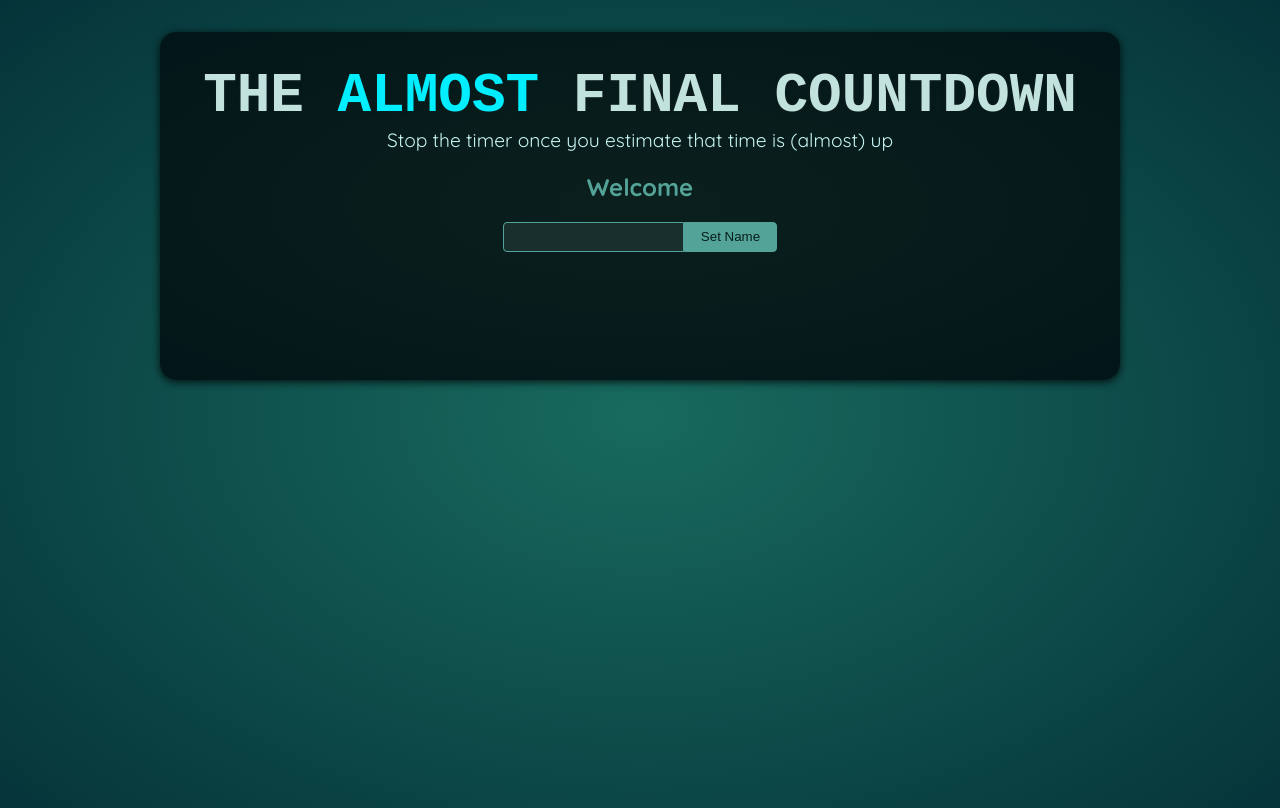
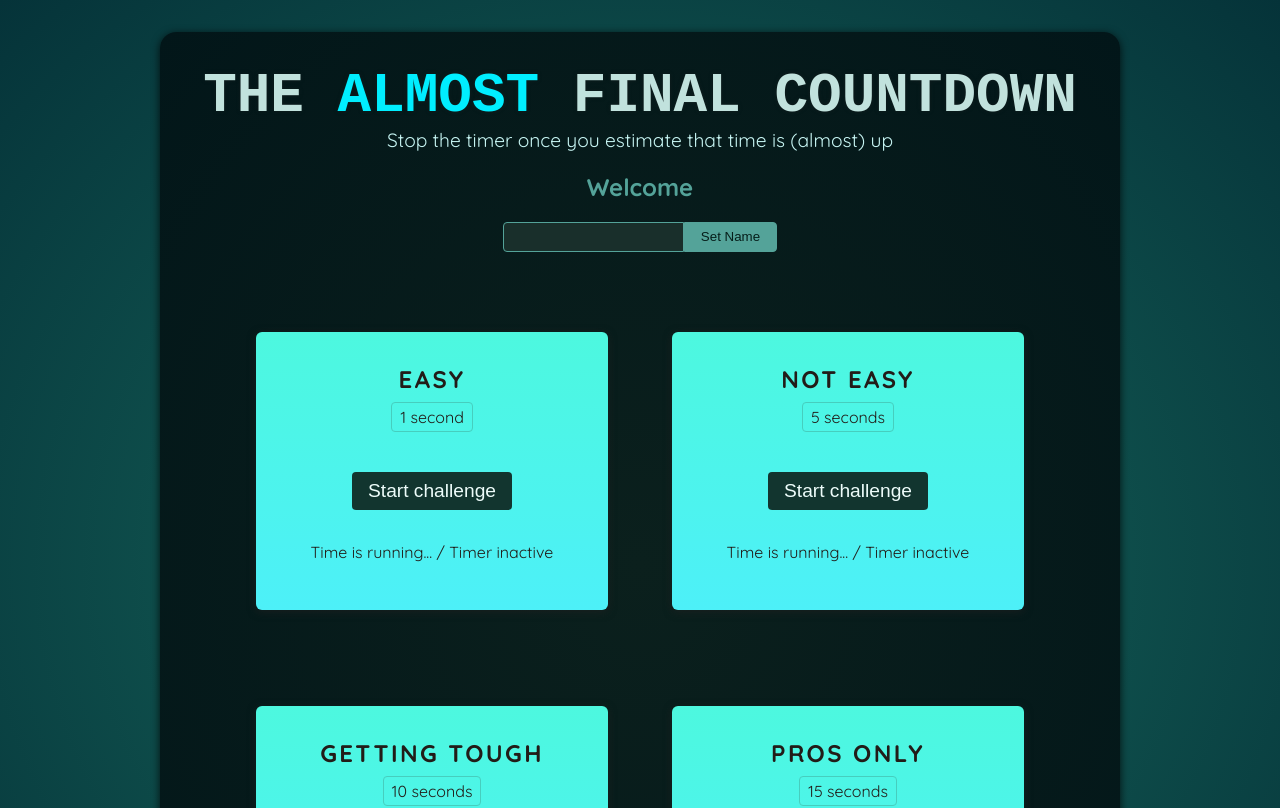
Before and after one commit to anouar4070/refs, a React (Vite) app: page / in a window 1280 px wide. Shown: the top 808 px of the page. Built offline with nearby package versions, Linux system fonts and the light colour scheme; a web font is replaced by a local one.

Commit message:
add TimerChallenge component

```diff
--- a/src/App.jsx
+++ b/src/App.jsx
@@ -1,10 +1,16 @@
 import Player from './components/Player.jsx';
+import TimerChallenge from './components/TimerChallenge.jsx';
 
 function App() {
   return (
     <>
       <Player />
-      <div id="challenges"></div>
+      <div id="challenges">
+        <TimerChallenge title="Easy" targetTime={1} />
+        <TimerChallenge title="Not easy" targetTime={5} />
+        <TimerChallenge title="Getting tough" targetTime={10} />
+        <TimerChallenge title="Pros only" targetTime={15} />
+      </div>
     </>
   );
 }
--- /dev/null
+++ b/src/components/TimerChallenge.jsx
@@ -0,0 +1,17 @@
+
+export default function TimerChallenge({ title, targetTime }) {
+  return (
+    <section className="challenge">
+      <h2>{title}</h2>
+      <p className="challenge-time">
+        {targetTime} second{targetTime > 1 ? "s" : ""}
+      </p>
+      <p>
+        <button> Start challenge</button>
+      </p>
+      <p className="">
+        Time is running...  / Timer inactive
+      </p>
+    </section>
+  );
+}
```
